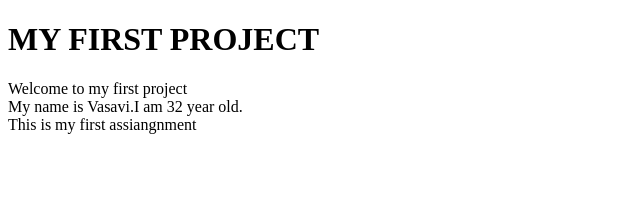
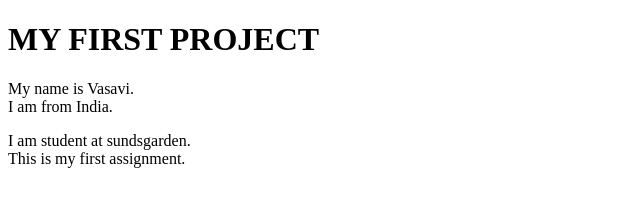
Before and after one commit to vasavipailla/firstproject, a plain HTML site: page index.html in a window 1280 px wide. Shown: the whole page, without its empty margins (0-640 px from the left). Drawn offline with Linux system fonts and the light colour scheme.

Commit message:
update information in index.html

```diff
--- a/index.html
+++ b/index.html
@@ -11,9 +11,11 @@
 <h1>MY FIRST PROJECT</h1>
 
 <p>
-    Welcome to my first project<br>
-    My name is Vasavi.I am 32 year old.<br>
-    This is my first assiangnment
+    My name is Vasavi.<br>
+    I am from India.<br>
+    <div>I am student at sundsgarden.<br>
+         This is my first assignment.
+    </div>
 </p>
 
 
```
